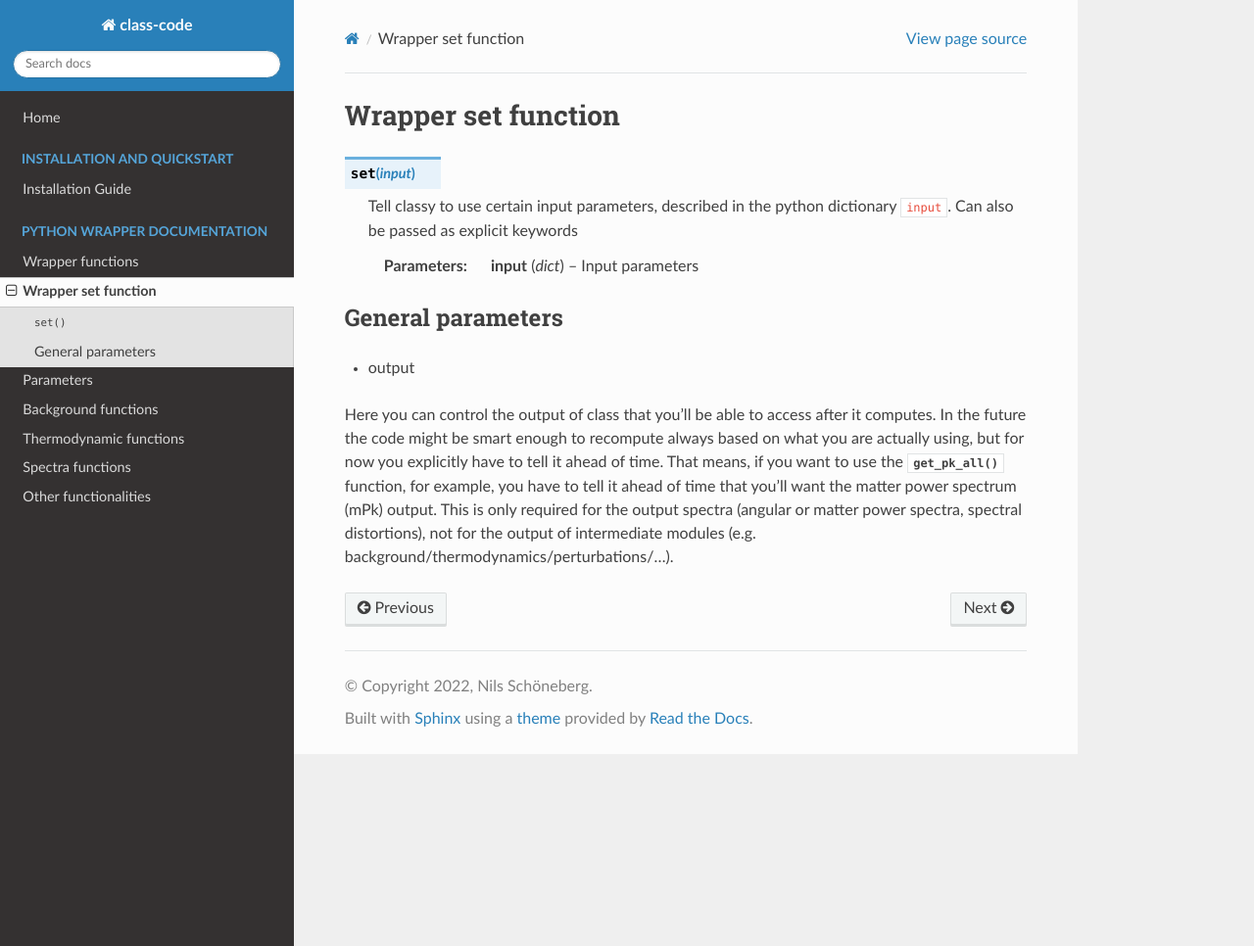
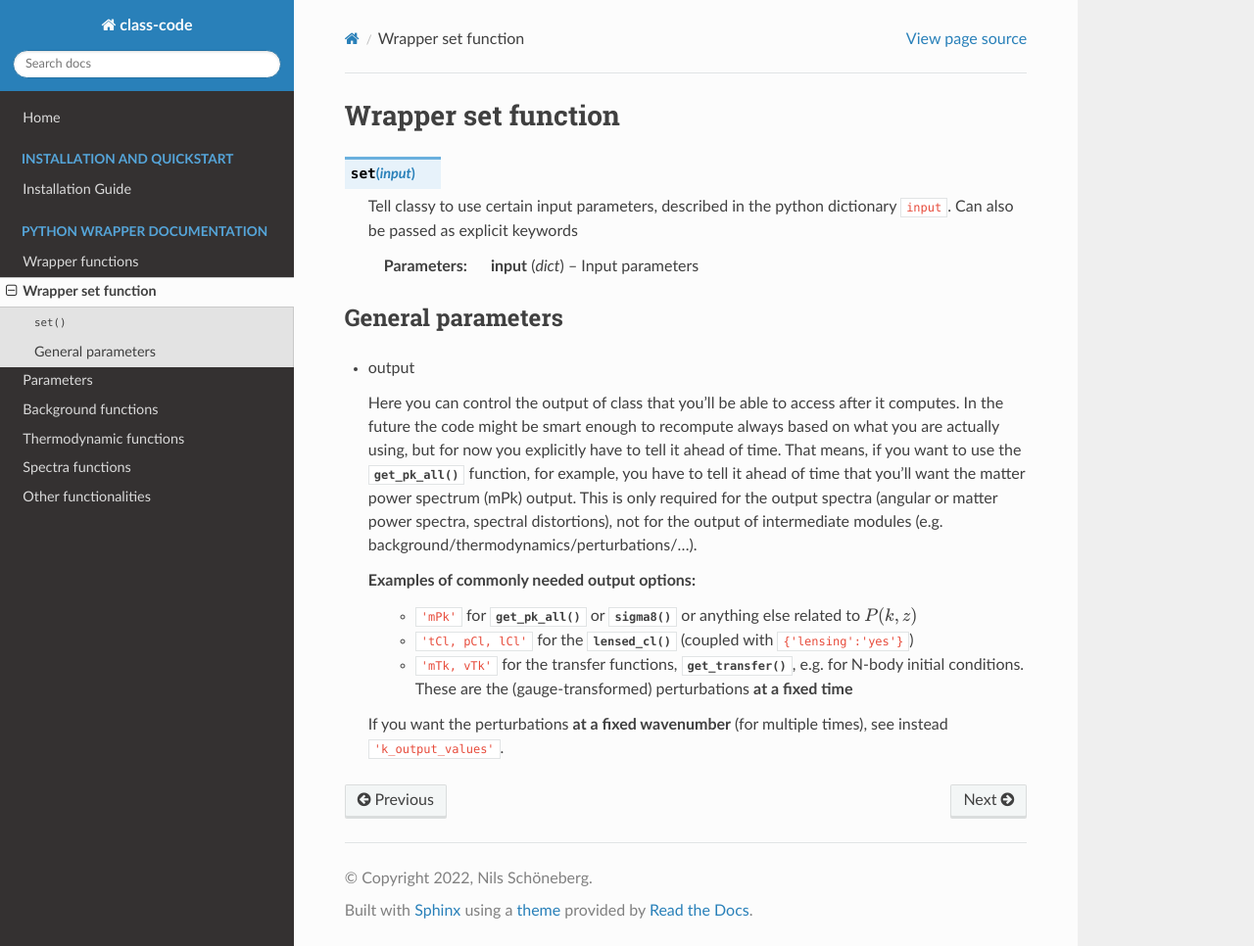
Before and after one commit to schoeneberg/class-code-documentation, a Sphinx documentation site: the page built from docs/wrapper_set.rst, in a window 1280 px wide and 966 px high. Shown: the whole window at 98% size. Built offline with Sphinx 7.4.7 and the Read the Docs theme 3.1.0, drawn with Linux system fonts in a browser that asks for light colours; pages that are not in the unit, such as notebooks, are missing from menus.

Commit message:
Update wrapper_set.rst

```diff
--- a/docs/wrapper_set.rst
+++ b/docs/wrapper_set.rst
@@ -17,4 +17,11 @@ General parameters
 
 * output
 
-Here you can control the output of class that you'll be able to access after it computes. In the future the code might be smart enough to recompute always based on what you are actually using, but for now you explicitly have to tell it ahead of time. That means, if you want to use the :func:`get_pk_all` function, for example, you have to tell it ahead of time that you'll want the matter power spectrum (mPk) output. This is only required for the output spectra (angular or matter power spectra, spectral distortions), not for the output of intermediate modules (e.g. background/thermodynamics/perturbations/...).
+  Here you can control the output of class that you'll be able to access after it computes. In the future the code might be smart enough to recompute always based on what you are actually using, but for now you explicitly have to tell it ahead of time. That means, if you want to use the :func:`get_pk_all` function, for example, you have to tell it ahead of time that you'll want the matter power spectrum (mPk) output. This is only required for the output spectra (angular or matter power spectra, spectral distortions), not for the output of intermediate modules (e.g. background/thermodynamics/perturbations/...).
+
+  Examples of commonly needed output options:
+    * ``'mPk'`` for :func:`get_pk_all` or :func:`sigma8` or anything else related to :math:`P(k,z)`
+    * ``'tCl, pCl, lCl'`` for the :func:`lensed_cl` (coupled with ``{'lensing':'yes'}``)
+    * ``'mTk, vTk'`` for the transfer functions, :func:`get_transfer`, e.g. for N-body initial conditions. These are the (gauge-transformed) perturbations **at a fixed time**
+
+  If you want the perturbations **at a fixed wavenumber** (for multiple times), see instead ``'k_output_values'``.
```
